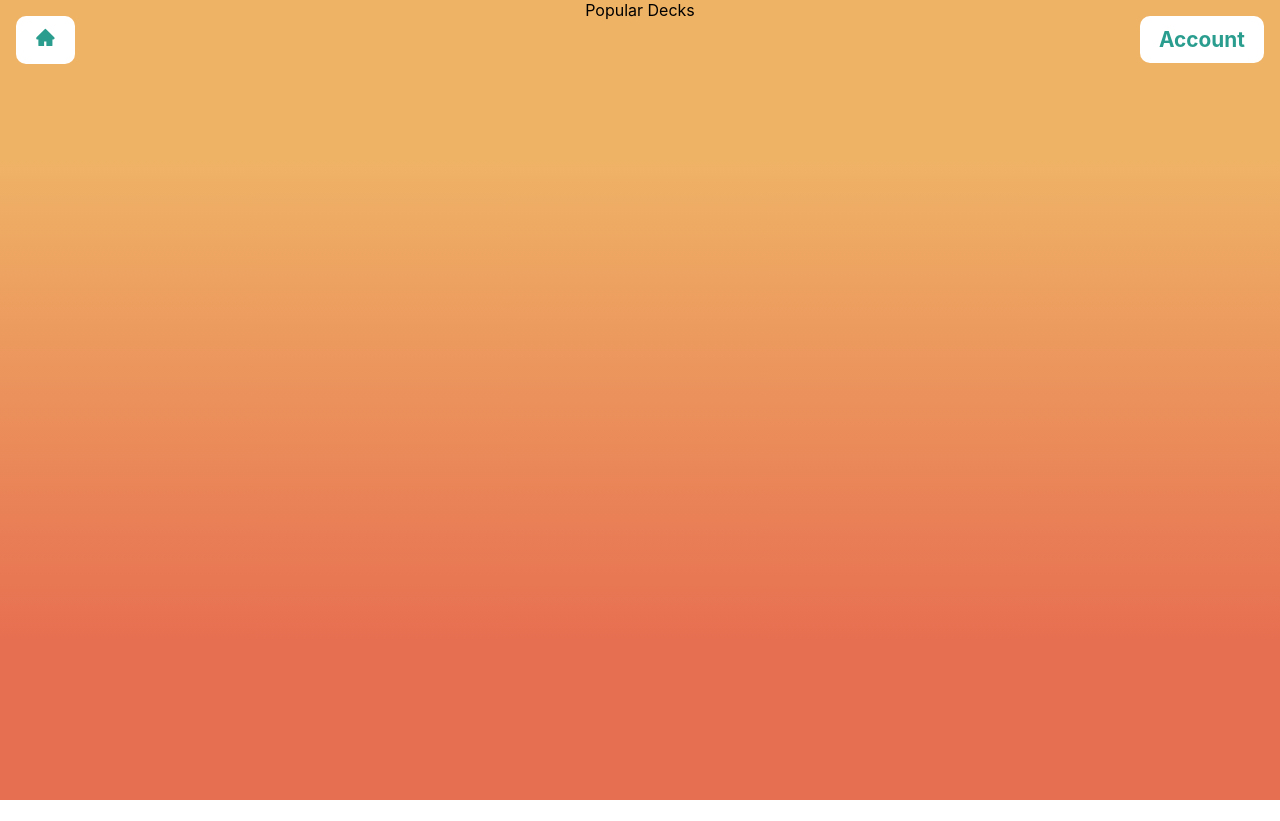
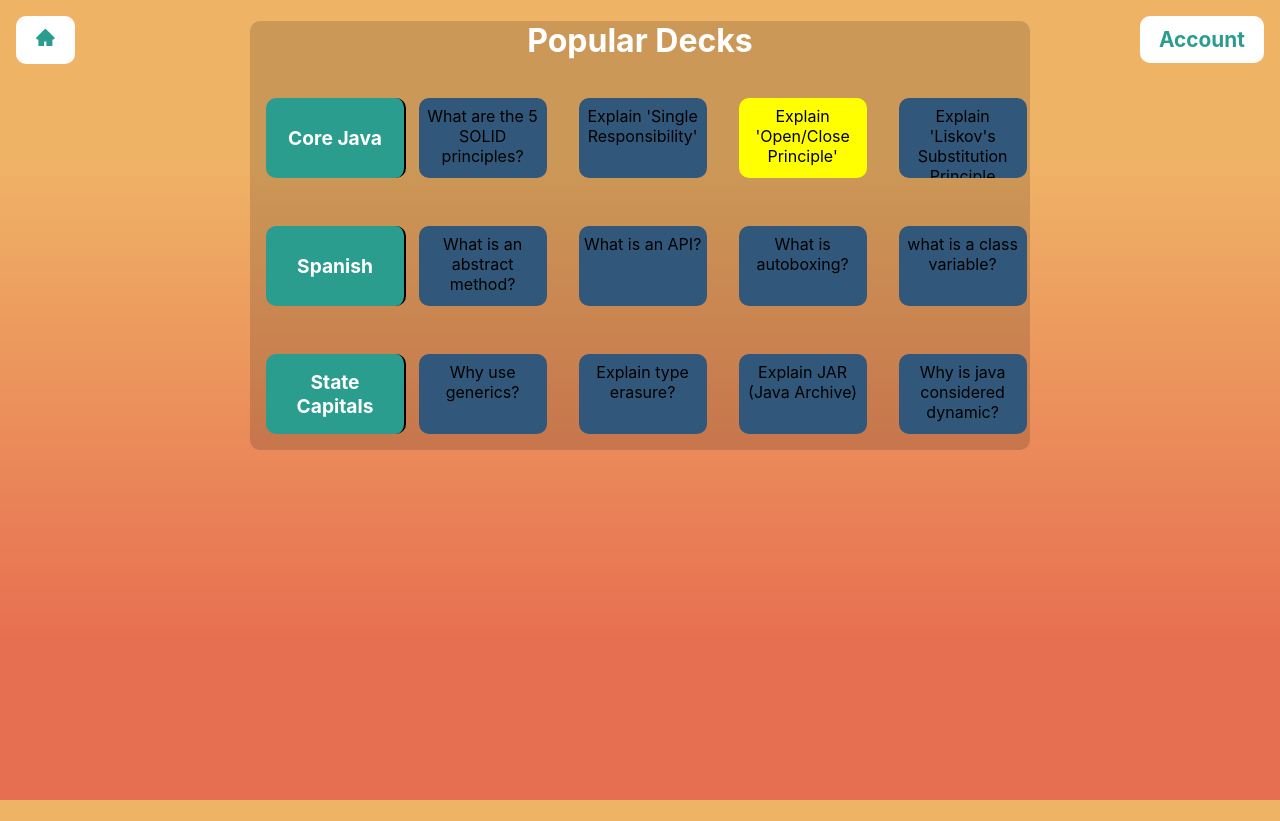
Before and after one commit to michael-mcmasters/Notecards, a React (Create React App) app: page /popular-decks in a window 1280 px wide. Before the commit the page ends 800 px from the top, so only its background shows below. Built offline with nearby package versions, Linux system fonts and the light colour scheme.

Commit message:
Deck slideshow now appears on popular-decks page

```diff
--- a/src/components/pages/popular_decks/PopularDecks.js
+++ b/src/components/pages/popular_decks/PopularDecks.js
@@ -1,11 +1,18 @@
 import React from 'react';
+import styled from "styled-components";
+import DeckSlideshow from "../../reusable/deck_slideshow/DeckSlideshow";
 
 const PopularDecks = () => {
   return (
-    <div>
-      Popular Decks
-    </div>
+    <Container>
+      <DeckSlideshow />
+    </Container>
   );
 };
 
+const Container = styled.div`
+  /* display: flex; */
+  /* justify-content: space-around; */
+`;
+
 export default PopularDecks;
--- a/src/components/reusable/deck_slideshow/DeckSlideshow.js
+++ b/src/components/reusable/deck_slideshow/DeckSlideshow.js
@@ -50,11 +50,11 @@ const DeckSlideshow = () => {
 
   const amntCardsToShow = 100;
   return (
-    <Wrapper>
+    <Container>
 
       <Header>
         Popular Decks
-      </Header>
+        </Header>
 
       <UnstyledLink to="/cards">
         <DeckRow theme={theme}>
@@ -83,7 +83,7 @@ const DeckSlideshow = () => {
         </DeckRow>
       </UnstyledLink>
 
-    </Wrapper>
+    </Container>
   );
 };
 
@@ -97,10 +97,13 @@ const UnstyledLink = styled(Link)`
     }
 `;
 
-const Wrapper = styled.div`
+const Container = styled.div`
+width: fit-content;
+margin: auto auto;
   max-width: 60rem;
   background-color: rgba(1, 1, 1, 0.15);
   border-radius: 10px;
+
 
   @media(max-width: 800px) {
     padding: 1rem 2rem;
@@ -118,7 +121,7 @@ const DeckRow = styled.div`
   cursor: pointer;
 
   &:hover {
-    background-color: ${props => props.theme.darkGreen};
+    background-color: ${props => props.theme.btnBG};
   }
 
   @media(max-width: 800px) {
```
